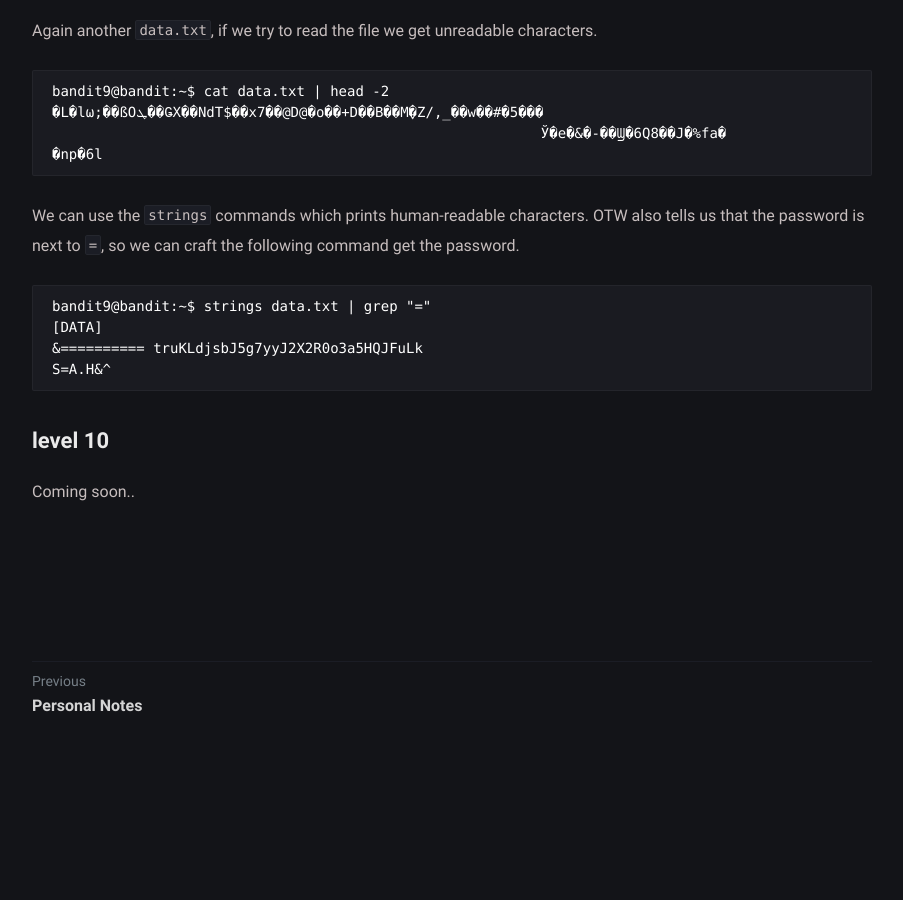
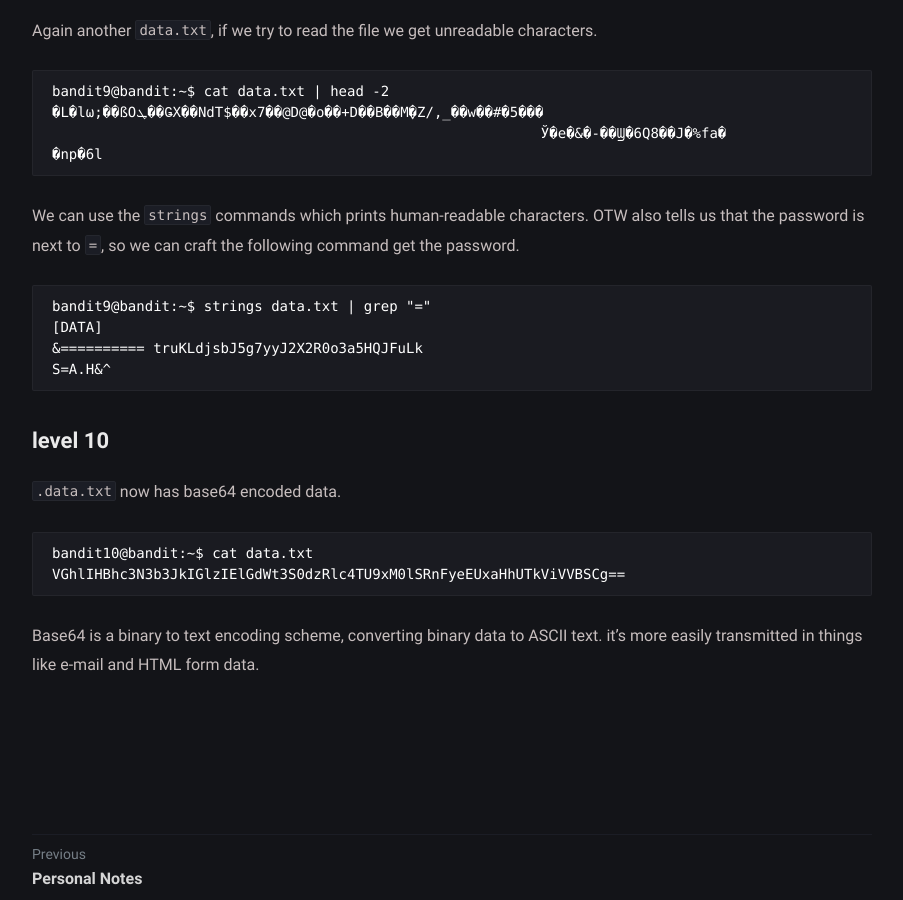
Before and after one commit to sh3llm4g1ck/sh3llm4g1ck.github.io, a Jekyll site: the page built from _posts/overthewire-bandit/2022-03-10-overthewire-bandit.md, in a window 1280 px wide and 900 px high, scrolled down 5546 px. Shown: the whole window, without its empty margins (188-1091 px from the left). Built offline with Jekyll 4.4.1, drawn with Linux system fonts in a browser that asks for light colours; before the commit the page ends 6273 px from its top, so only the background shows below that.

Commit message:
Update 2022-03-10-overthewire-bandit.md

````diff
--- a/_posts/overthewire-bandit/2022-03-10-overthewire-bandit.md
+++ b/_posts/overthewire-bandit/2022-03-10-overthewire-bandit.md
@@ -261,4 +261,11 @@ S=A.H&^
 
 ## level 10
 
-Coming soon..
+`.data.txt` now has base64 encoded data.
+
+```
+bandit10@bandit:~$ cat data.txt
+VGhlIHBhc3N3b3JkIGlzIElGdWt3S0dzRlc4TU9xM0lSRnFyeEUxaHhUTkViVVBSCg==
+```
+
+Base64 is a binary to text encoding scheme, converting binary data to ASCII text. it's more easily transmitted in things like e-mail and HTML form data.
````
